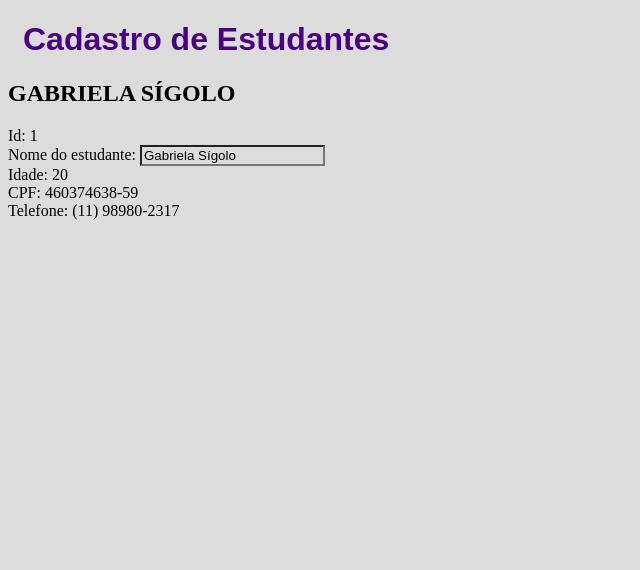
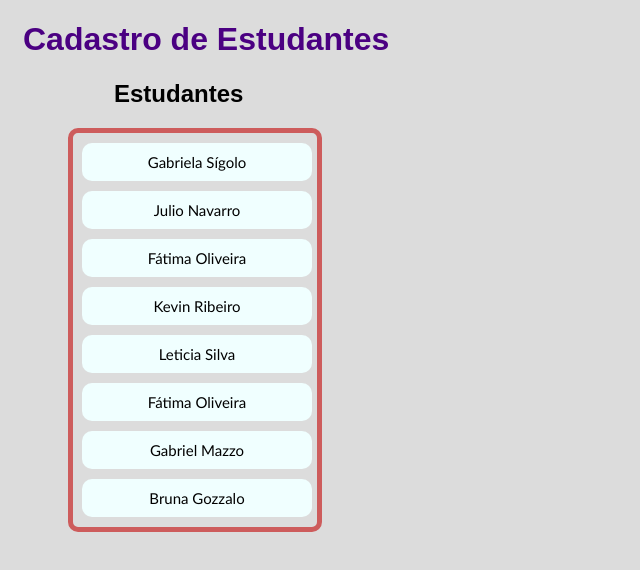
Before and after one commit to gabrielasigolo/Tarefa09CadastroDeEstudantes, an Angular app: page / in a window 1280 px wide. Shown: the top 570 px of the page, without its empty margins (0-640 px from the left). Built offline with nearby package versions, Linux system fonts and the light colour scheme.

Commit message:
continuando

```diff
--- a/src/app/app.module.ts
+++ b/src/app/app.module.ts
@@ -4,12 +4,14 @@ import { BrowserModule } from '@angular/platform-browser';
 import { AppRoutingModule } from './app-routing.module';
 import { AppComponent } from './app.component';
 import { EstudantesComponent } from './estudantes/estudantes.component';
-import { FormsModule } from '@angular/forms'; // <-- NgModel lives here
+import { FormsModule } from '@angular/forms';
+import { StudentDetailComponent } from './student-detail/student-detail.component'; // <-- NgModel lives here
 
 @NgModule({
   declarations: [
     AppComponent,
-    EstudantesComponent
+    EstudantesComponent,
+    StudentDetailComponent
   ],
   imports: [
     BrowserModule,
--- a/src/app/estudantes/estudantes.component.css
+++ b/src/app/estudantes/estudantes.component.css
@@ -0,0 +1,58 @@
+h2{
+    font-family: Arial, Helvetica, sans-serif;
+    margin-left: 106px;
+}
+
+.estudantes {
+    list-style-type: none;
+    padding-left: 4px;
+    padding-bottom: 5px;
+    padding-top: 5px;
+    width: 15em;
+    margin-left: 60px;
+    border: 5px solid indianred;
+    border-radius: 10px;
+}
+
+.estudantes li {
+    display: flex;
+    padding: 5px;
+}
+
+.estudantes button, span {
+    padding: 10px;
+    border: none;
+    width: 100%;
+    background-color: azure; /*cadetblue*/
+    font-family:'Trebuchet MS', 'Lucida Sans Unicode', 'Lucida Grande', 'Lucida Sans', Arial, sans-serif;
+    font-size: 15px;
+    border-radius: 10px;
+}
+
+.estudantes button:hover{
+    cursor: pointer;
+}
+
+.estudantes button.selected {
+    background-color: #646FD4;
+}
+
+.estudantes span.selected {
+    background-color: #646FD4;
+}
+
+.estudantes button:active {
+    background-color: #646FD4;
+}
+
+.estudantes span:active {
+    background-color: #646FD4;
+}
+
+.estudantes button.selected:active {
+    background-color: #646FD4;
+}
+
+.estudantes span.selected:active {
+    background-color: #646FD4;
+}
--- a/src/app/estudantes/estudantes.component.html
+++ b/src/app/estudantes/estudantes.component.html
@@ -1,9 +1,13 @@
-<h2>{{estudante.name | uppercase}}</h2>
-<div><span>Id: </span>{{estudante.id}}</div>
-<div>
-    <label for="name">Nome do estudante: </label>
-    <input id="name" [(ngModel)]="estudante.name" placeholder="Nome">
+
+<app-student-detail [estudante]="selectedEstudante"></app-student-detail>
+
+<div class="students-list">
+  <h2>Estudantes</h2>
+  <ul class="estudantes">
+    <li *ngFor="let estudante of estudantes">
+      <button [class.selected]="estudante === selectedEstudante" type="button" (click)="onSelect(estudante)">
+        <span class="name">{{ estudante.name }}</span>
+      </button>
+    </li>
+  </ul>
 </div>
-<div><span>Idade: </span>{{estudante.idade}}</div>
-<div><span>CPF: </span>{{estudante.CPF}}</div>
-<div><span>Telefone: </span>{{estudante.telefone}}</div>
--- a/src/app/estudantes/estudantes.component.ts
+++ b/src/app/estudantes/estudantes.component.ts
@@ -1,6 +1,7 @@
 import { Component, OnInit } from '@angular/core';
 import { Estudante } from '../estudante';
-import { Pipe } from "@angular/core";
+import { ESTUDANTES } from '../mock-students';
+
 
 @Component({
   selector: 'app-estudantes',
@@ -8,6 +9,8 @@ import { Pipe } from "@angular/core";
   styleUrls: ['./estudantes.component.css']
 })
 export class EstudantesComponent implements OnInit {
+
+  estudantes = ESTUDANTES;
 
   estudante: Estudante = {
     id: 1,
@@ -17,6 +20,11 @@ export class EstudantesComponent implements OnInit {
     telefone:'(11) 98980-2317'
   }
 
+  selectedEstudante?: Estudante;
+  onSelect(estudante: Estudante): void {
+  this.selectedEstudante = estudante;
+}
+
   constructor() { }
 
   ngOnInit(): void {
--- /dev/null
+++ b/src/app/mock-students.ts
@@ -0,0 +1,13 @@
+import { Estudante } from './estudante';
+
+export const ESTUDANTES: Estudante[] = [
+    {id: 1, name: 'Gabriela Sígolo', idade: 20, CPF: '460.374.638-59', telefone: '11 989802317'},
+    {id: 2, name: 'Julio Navarro', idade: 22, CPF: '340.282.932-20', telefone: '15 827391231'},
+    {id: 3, name: 'Fátima Oliveira', idade: 23, CPF: '569.372.193-02', telefone: '13 762812193'},
+    {id: 3, name: 'Kevin Ribeiro', idade: 25, CPF: '732.822.938-22', telefone: '11 7382729312'},
+    {id: 4, name: 'Leticia Silva', idade: 27, CPF: '672.873.919-22', telefone: '11 8273927712'},
+    {id: 5, name: 'Fátima Oliveira', idade: 23, CPF: '569.372.192-02', telefone: '13 7628121938'},
+    {id: 6, name: 'Gabriel Mazzo', idade: 20, CPF: '672.628.381-82', telefone: '11 9283827712'},
+    {id: 7, name: 'Bruna Gozzalo', idade: 25, CPF: '827.382.739-92', telefone: '25 8293823923'}
+
+];
--- /dev/null
+++ b/src/app/student-detail/student-detail.component.html
@@ -0,0 +1,11 @@
+<div *ngIf="estudante">
+    <h2>{{estudante.name | uppercase}}</h2>
+    <div><span>id: </span>{{estudante.id}}</div>
+    <div>
+      <label for="estudante-name">Nome do estudante: </label>
+      <input id="estudante-name" [(ngModel)]="estudante.name" placeholder="name"><br>
+      <label for="estudante-idade">Idade: </label>
+      <input id="estudante-idade" [(ngModel)]="estudante.idade" placeholder="Idade">
+
+    </div>
+  </div>
--- /dev/null
+++ b/src/app/student-detail/student-detail.component.ts
@@ -0,0 +1,20 @@
+import { Component, OnInit, Input } from '@angular/core';
+import { Estudante } from '../estudante';
+
+
+@Component({
+  selector: 'app-student-detail',
+  templateUrl: './student-detail.component.html',
+  styleUrls: ['./student-detail.component.css']
+})
+export class StudentDetailComponent implements OnInit {
+
+  @Input() estudante?: Estudante;
+
+  constructor() { }
+
+
+  ngOnInit(): void {
+  }
+
+}
```
Also changed, not shown: src/app/student-detail/student-detail.component.css (added), 1 other file (tests, documents, lock files or other folders).
